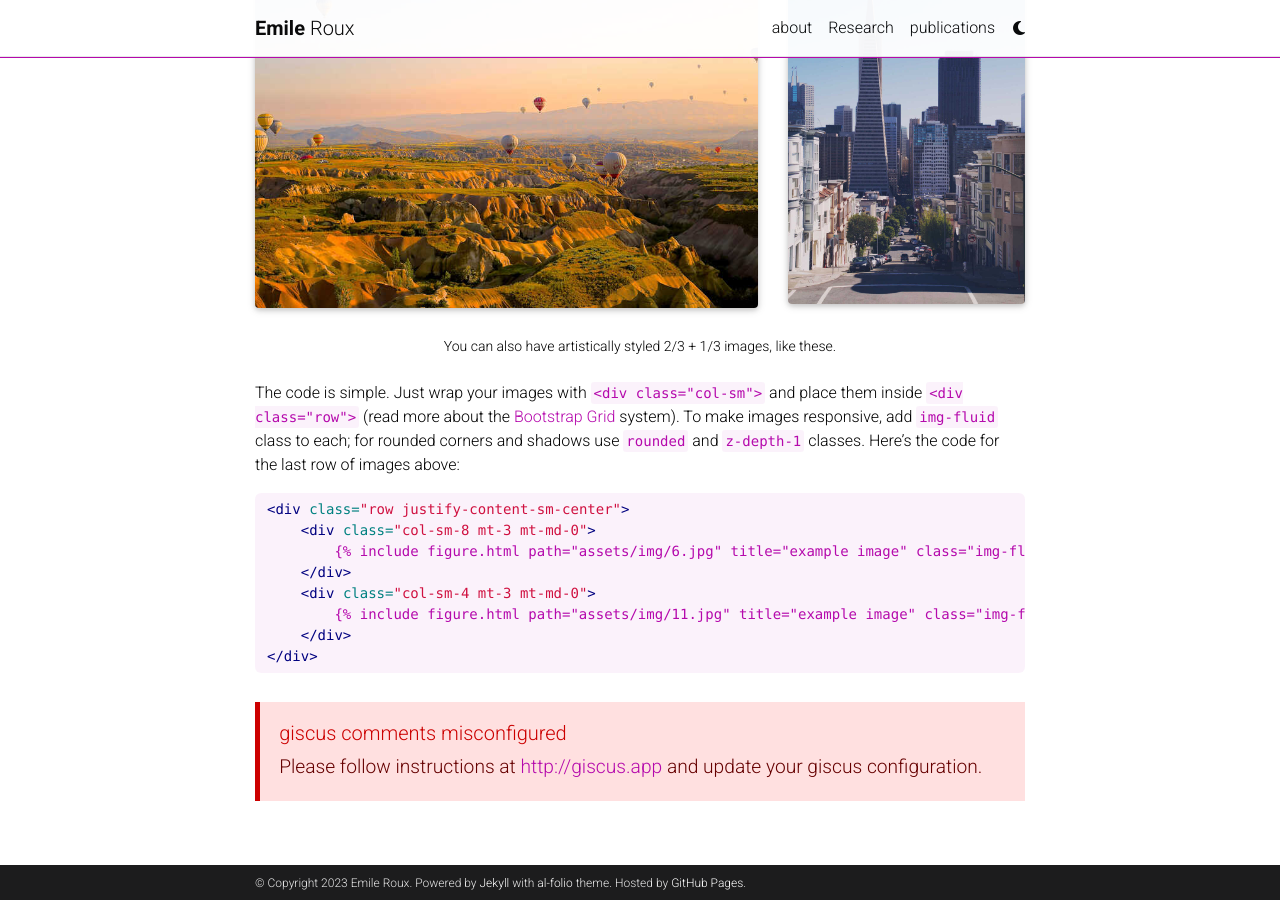
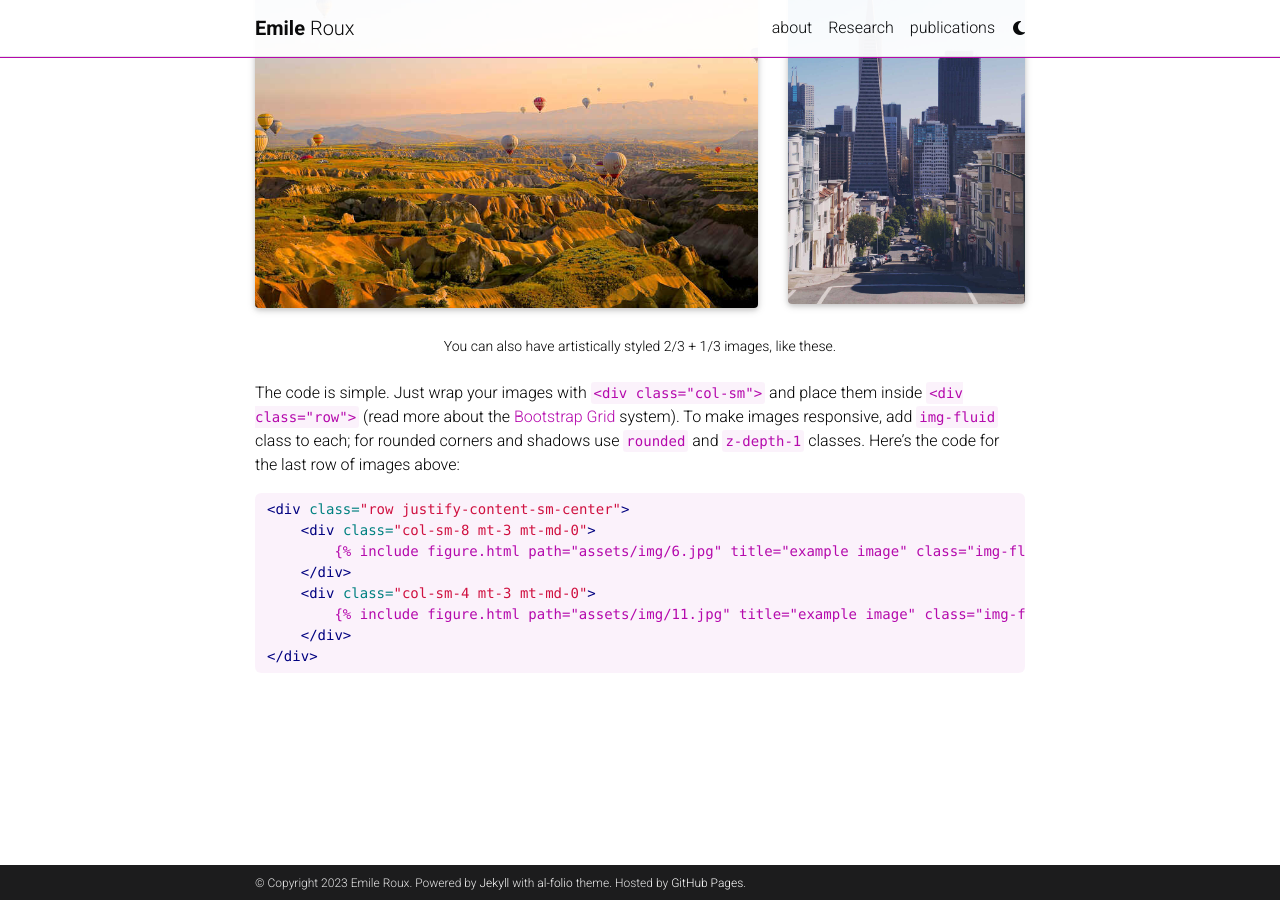
Before and after one commit to EmileRouxSMB/EmileRouxSMB.github.io, a Jekyll site: the page built from _projects/2_project.md, in a window 1280 px wide and 900 px high, scrolled down 1425 px. Built offline with Jekyll 4.4.1, drawn with Linux system fonts in a browser that asks for light colours; full-size pictures stand in for the smaller copies a plugin makes; comment, search, counter and statistics services are not loaded; a style sheet for code colours, icons or effects is not loaded; some of the changed lines change nothing that is shown.

Commit message:
Update _config.yml

```diff
--- a/_config.yml
+++ b/_config.yml
@@ -136,7 +136,7 @@
 # Follow instructions on https://giscus.app/ to setup for your repo to fill out
 # the information below.
 giscus:
-  repo:                          # <your-github-user-name>/<your-github-repo-name>
+  repo: EmileRouxSMB/EmileRouxSMB.github.io                         # <your-github-user-name>/<your-github-repo-name>
   category: Comments             # name of the category under which discussions will be created
   mapping: title                 # identify discussions by post title
   strict: 1                      # use strict identification mode
```
